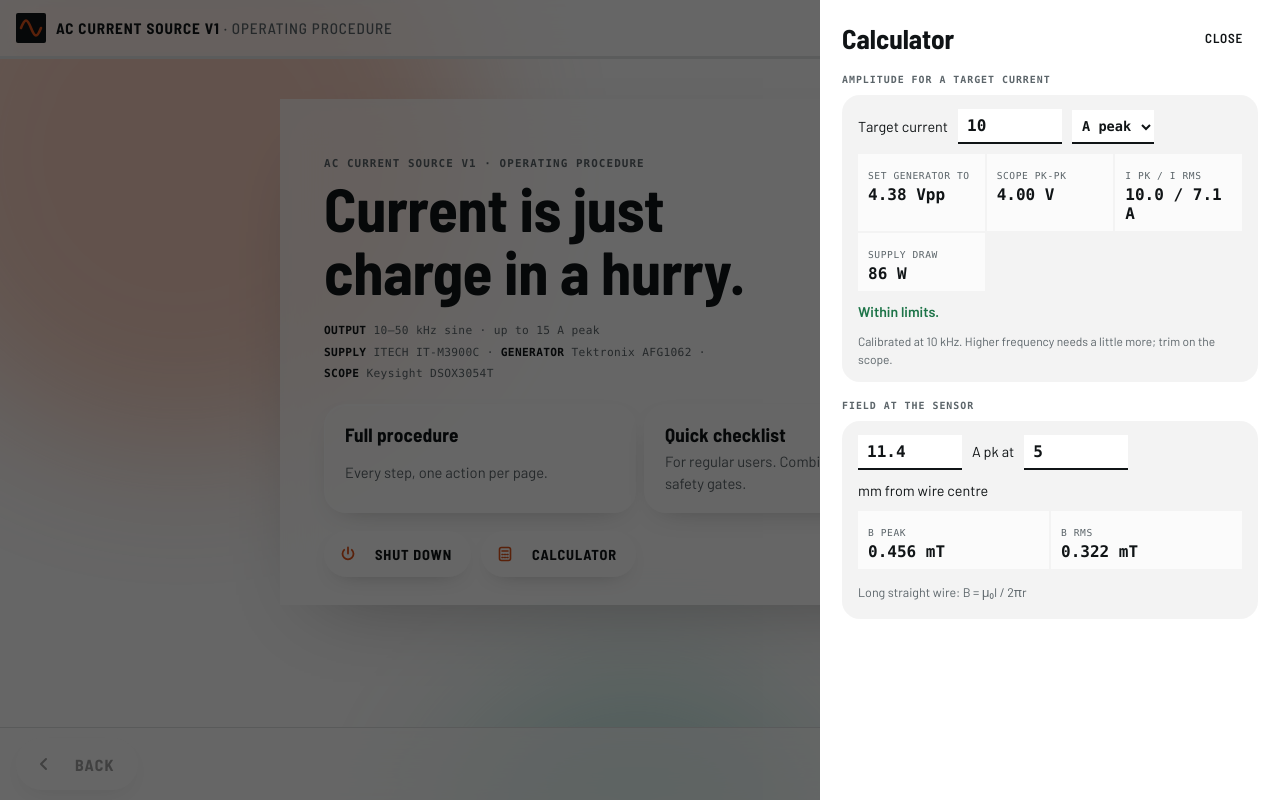
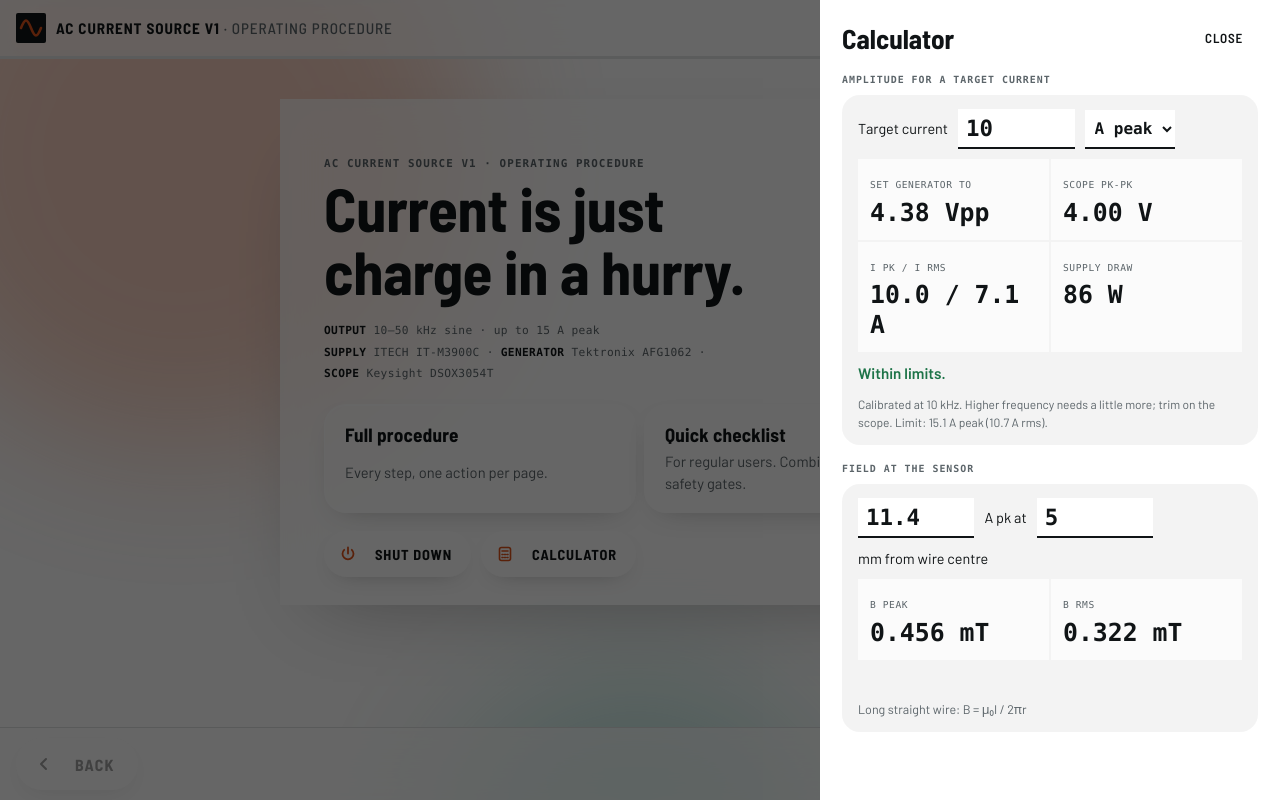
Before and after one commit to Darshit27/darshitdarji.com, a plain HTML site: page guides/ac-current-source-v1/index.html in a window 1280 px wide. Both pictures are taken after a click on the button "CALCULATOR". Drawn offline with Linux system fonts and the light colour scheme; a web font is replaced by a local one.

Commit message:
Add files via upload

```diff
--- a/guides/ac-current-source-v1/index.html
+++ b/guides/ac-current-source-v1/index.html
@@ -146,13 +146,17 @@ tr.lim td{color:var(--warn);font-weight:600}
 .drawer p{margin:.3em 0}
 .calc{display:grid;gap:10px}
 .calc .row{display:flex;gap:10px;align-items:center;flex-wrap:wrap;font-size:.9rem}
-.calc select{font:600 .85rem var(--f-mono);padding:7px 6px;border:0;border-bottom:2px solid var(--ink);background:var(--bg);color:var(--ink);border-radius:0}
-.calc input{font:600 1rem var(--f-mono);width:6.5em;padding:7px 9px;border:0;border-bottom:2px solid var(--ink);background:var(--bg);color:var(--ink);border-radius:0}
-.calc .out{display:grid;grid-template-columns:repeat(auto-fit,minmax(110px,1fr));gap:2px}
+.calc select{font:600 1rem var(--f-mono);padding:8px 6px;border:0;border-bottom:2px solid var(--ink);background:var(--bg);color:var(--ink);border-radius:0}
+.calc input{font:600 1.4rem var(--f-mono);width:5.2em;padding:6px 8px;border:0;border-bottom:2px solid var(--ink);background:var(--bg);color:var(--ink);border-radius:0}
+.calc .out{display:grid;grid-template-columns:repeat(2,minmax(0,1fr));gap:2px}
 .calc .out div{background:var(--glass);padding:8px 10px}
-.calc .out b{display:block;font:600 1rem var(--f-mono)}
+.calc .out b{display:block;font:600 1.55rem/1.2 var(--f-mono);margin-top:4px;font-variant-numeric:tabular-nums}
+.calc .out div{padding:12px 12px!important}
+.calc.err .out b{color:var(--mute);text-decoration:line-through;text-decoration-thickness:1px}
+.calc.err input{border-bottom-color:var(--warn);color:var(--warn)}
+.calc .msg.e{background:var(--warn-soft);color:var(--warn)!important;padding:8px 12px;border-radius:12px}
 .calc .out span{font:400 .6rem var(--f-mono);text-transform:uppercase;letter-spacing:.06em;color:var(--mute)}
-.calc .msg{font-size:.88rem;font-weight:600;min-height:1.3em}
+.calc .msg{font-size:.95rem;font-weight:600;min-height:1.3em}
 
 /* home */
 .home h1.greet{font-size:clamp(2.1rem,5.2vw,3.8rem);line-height:1.04;margin:4px 0 18px;cursor:pointer;max-width:16ch}
@@ -245,6 +249,7 @@ svg .mono{font-family:var(--f-mono)}
       <span><b class="full">AC Current Source V1</b><b class="short">AC Source V1</b> <em>· Operating procedure</em></span>
     </button>
     <span class="count" id="count"></span>
+    <a class="tb" id="tbHome" href="/guides/" style="display:inline-flex;align-items:center;text-decoration:none">Home</a>
     <button class="tb" id="tbSteps" type="button">Steps</button>
     <button class="tb" id="tbHelp" type="button">Help</button>
     <button class="tb" id="tbTheme" type="button" aria-label="Toggle light or dark">
@@ -652,7 +657,7 @@ let greet=(()=>{let last=-1; try{last=+localStorage.getItem("acsrc-greet");}catc
 const LS="acsrc-proc-v7";
 const fresh=()=>({cur:"home",reached:0,mode:null,flow:"run",choice:{},ticks:{}});
 let st=fresh();
-try{const r=JSON.parse(localStorage.getItem(LS)||"null"); if(r&&typeof r.cur==="string") st=Object.assign(fresh(),r);}catch(e){}
+try{localStorage.removeItem(LS);}catch(e){} /* every visit starts clean */
 const save=()=>{try{localStorage.setItem(LS,JSON.stringify(st));}catch(e){}};
 const idx=id=>S.findIndex(s=>s.id===id); if(idx(st.cur)<0) st.cur="home";
 const $=id=>document.getElementById(id);
@@ -697,30 +702,44 @@ function draw(step){
 }
 
 /* ---------- widgets ---------- */
+const IPK_MAX=K_IPK*VPP_MAX;   // ≈ 15.1 A peak
 function ampCalc(){
   const d=document.createElement("div"); d.className="calc";
   d.innerHTML=`<div class="row"><label for="ci">Target current</label><input id="ci" type="number" inputmode="decimal" min="0" step="0.5" value="10">
     <select id="cu" aria-label="Unit"><option value="pk">A peak</option><option value="rms">A rms</option></select></div>
   <div class="out"><div><span>Set generator to</span><b id="o1"></b></div><div><span>Scope Pk-Pk</span><b id="o2"></b></div><div><span>I pk / I rms</span><b id="o3"></b></div><div><span>Supply draw</span><b id="o4"></b></div></div>
-  <div class="msg" id="om" aria-live="polite"></div><p style="font-size:.75rem;color:var(--mute);margin:0">Calibrated at 10 kHz. Higher frequency needs a little more; trim on the scope.</p>`;
-  const u=()=>{const v=parseFloat(d.querySelector("#ci").value),rms=d.querySelector("#cu").value==="rms",g=isFinite(v)&&v>=0,m=d.querySelector("#om");
-    const ipk=g?(rms?v*Math.SQRT2:v):0, vpp=ipk/K_IPK;
-    d.querySelector("#o1").textContent=g?vpp.toFixed(2)+" Vpp":"–"; d.querySelector("#o2").textContent=g?(ipk*.4).toFixed(2)+" V":"–";
-    d.querySelector("#o3").textContent=g?`${ipk.toFixed(1)} / ${(ipk/Math.SQRT2).toFixed(1)} A`:"–"; d.querySelector("#o4").textContent=g?(P_IDLE+24*ipk/Math.PI).toFixed(0)+" W":"–";
-    m.style.color="var(--warn)";
-    if(!g) m.textContent="";
-    else if(v===42) m.textContent="42 A: the answer to everything, except this board. V1 tops out at 15 A peak.";
-    else if(vpp>VPP_MAX) m.textContent=`Needs ${vpp.toFixed(1)} Vpp, above the ${VPP_MAX} Vpp limit. V1 tops out at 15 A peak; wait for V2.`;
-    else if(vpp>5) m.textContent="Above 5 Vpp: short runs, monitor temperature.";
-    else {m.textContent="Within limits.";m.style.color="var(--ok)";}};
+  <div class="msg" id="om" aria-live="polite"></div><p style="font-size:.75rem;color:var(--mute);margin:0">Calibrated at 10 kHz. Higher frequency needs a little more; trim on the scope. Limit: ${IPK_MAX.toFixed(1)} A peak (${(IPK_MAX/Math.SQRT2).toFixed(1)} A rms).</p>`;
+  const u=()=>{const raw=d.querySelector("#ci").value, v=parseFloat(raw), rms=d.querySelector("#cu").value==="rms", m=d.querySelector("#om");
+    const ipk=rms?v*Math.SQRT2:v, vpp=ipk/K_IPK;
+    let err="";
+    if(raw===""||!isFinite(v)) err="Enter a current.";
+    else if(v<=0) err="Current must be greater than 0.";
+    else if(v===42) err="42 A: the answer to everything, except this board. Limit is "+IPK_MAX.toFixed(1)+" A peak.";
+    else if(ipk>IPK_MAX) err=`Beyond V1's limit. Maximum is ${IPK_MAX.toFixed(1)} A peak (${(IPK_MAX/Math.SQRT2).toFixed(1)} A rms) at ${VPP_MAX} Vpp.`;
+    d.classList.toggle("err",!!err);
+    const ok=isFinite(v)&&v>0;
+    d.querySelector("#o1").textContent=ok?vpp.toFixed(2)+" Vpp":"–"; d.querySelector("#o2").textContent=ok?(ipk*.4).toFixed(2)+" V":"–";
+    d.querySelector("#o3").textContent=ok?`${ipk.toFixed(1)} / ${(ipk/Math.SQRT2).toFixed(1)} A`:"–"; d.querySelector("#o4").textContent=ok?(P_IDLE+24*ipk/Math.PI).toFixed(0)+" W":"–";
+    m.className="msg"+(err?" e":"");
+    if(err){ m.textContent=err; }
+    else if(vpp>5){ m.textContent="Above 5 Vpp: short runs, monitor temperature."; m.style.color="var(--warn)"; }
+    else { m.textContent="Within limits."; m.style.color="var(--ok)"; }};
   d.querySelectorAll("input,select").forEach(x=>x.addEventListener("input",u)); u(); return d;
 }
 function fieldCalc(){
   const d=document.createElement("div"); d.className="calc";
   d.innerHTML=`<div class="row"><input id="fi" type="number" inputmode="decimal" min="0" step="0.5" value="11.4" aria-label="Peak current, A"><span>A pk at</span><input id="fr" type="number" inputmode="decimal" min="0.1" step="0.5" value="5" aria-label="Distance, mm"><span>mm from wire centre</span></div>
   <div class="out"><div><span>B peak</span><b id="b1"></b></div><div><span>B rms</span><b id="b2"></b></div></div>
-  <p style="font-size:.78rem;color:var(--mute)">Long straight wire: B = μ₀I / 2πr</p>`;
-  const u=()=>{const I=parseFloat(d.querySelector("#fi").value),r=parseFloat(d.querySelector("#fr").value)/1000,g=isFinite(I)&&r>0,B=g?2e-7*I/r:0;
+  <div class="msg" id="bm" aria-live="polite"></div>
+  <p style="font-size:.78rem;color:var(--mute);margin:0">Long straight wire: B = μ₀I / 2πr</p>`;
+  const u=()=>{const I=parseFloat(d.querySelector("#fi").value), rm=parseFloat(d.querySelector("#fr").value), r=rm/1000, m=d.querySelector("#bm");
+    let err="";
+    if(!isFinite(I)||!isFinite(rm)) err="Enter a current and a distance.";
+    else if(I<=0) err="Current must be greater than 0.";
+    else if(I>IPK_MAX) err=`Beyond V1's limit of ${IPK_MAX.toFixed(1)} A peak.`;
+    else if(rm<=0) err="Distance must be greater than 0.";
+    d.classList.toggle("err",!!err); m.className="msg"+(err?" e":""); m.textContent=err;
+    const g=isFinite(I)&&r>0&&I>0, B=g?2e-7*I/r:0;
     d.querySelector("#b1").textContent=g?(B*1e3).toFixed(3)+" mT":"–"; d.querySelector("#b2").textContent=g?(B*1e3/Math.SQRT2).toFixed(3)+" mT":"–";};
   d.querySelectorAll("input").forEach(x=>x.addEventListener("input",u)); u(); return d;
 }
@@ -742,7 +761,7 @@ function render(){
    `<section class="sheet ${s.home?'home':''}">${s.home||s.done||s.runend?"":`<div class="num">${String(pos).padStart(2,"0")}</div>`}
     ${s.home?`<div class="sec">AC Current Source V1 · operating procedure</div><h1 class="greet" id="greet" title="Another one">${E(GREET[greet])}</h1>`:`<div class="sec">${E(s.sec)}${st.mode?(st.mode==="exp"?" · quick":" · full"):""}</div><h1>${E(s.title)}</h1>`}
     <div class="body">${s.body}</div>${s.q?`<p class="q">${E(s.q)}</p>`:""}<div id="x"></div><div id="mr"></div><div id="ck"></div></section>`;
-  if(s.home){ $("x").appendChild(opts([["beg","Full procedure","Every step, one action per page."],["exp","Quick checklist","For regular users. Combined checks, same safety gates."]],st.flow==="run"?st.mode:null,v=>{st.mode=v;st.flow="run";save();setTimeout(()=>go(1),170);},"Start a session"));
+  if(s.home){ $("x").appendChild(opts([["beg","Full procedure","Every step, one action per page."],["exp","Quick checklist","For regular users. Combined checks, same safety gates."]],st.flow==="run"?st.mode:null,v=>{const g=st.mode; st=fresh(); st.mode=v; st.flow="run"; save(); setTimeout(()=>go(1),170);},"Start a session"));
     const tl=document.createElement("div"); tl.className="tools";
     tl.innerHTML=`<button type="button" class="tool" id="tShut"><span class="ic"><svg width="16" height="16" viewBox="0 0 16 16"><path d="M8 1.5v6M4.2 3.8a5.5 5.5 0 1 0 7.6 0" fill="none" stroke="currentColor" stroke-width="1.8" stroke-linecap="round"/></svg></span>Shut down</button>
       <button type="button" class="tool" id="tCalc"><span class="ic"><svg width="16" height="16" viewBox="0 0 16 16"><rect x="2.5" y="1.5" width="11" height="13" rx="2" fill="none" stroke="currentColor" stroke-width="1.6"/><path d="M5 5h6M5 8.5h1M7.5 8.5h1M10 8.5h1M5 11.5h1M7.5 11.5h1M10 11.5h1" stroke="currentColor" stroke-width="1.6" stroke-linecap="round"/></svg></span>Calculator</button>`;
@@ -806,6 +825,7 @@ document.addEventListener("keydown",e=>{
   if(document.querySelector(".ov:not([hidden])")){ if(e.key==="Escape") closeOv(); return; }
   if(e.key==="ArrowRight") go(1); if(e.key==="ArrowLeft") go(-1);
 });
+$("tbHome").addEventListener("click",()=>{st=fresh(); try{localStorage.removeItem(LS);}catch(e){}});
 /* the logo has a square-wave mode for anyone who clicks it seven times */
 let lc=0,lt=0;
 $("mark").addEventListener("click",()=>{const n=Date.now(); lc=n-lt<600?lc+1:1; lt=n;
```
Also changed, not shown: guides/index.html (+0 -1 lines).
